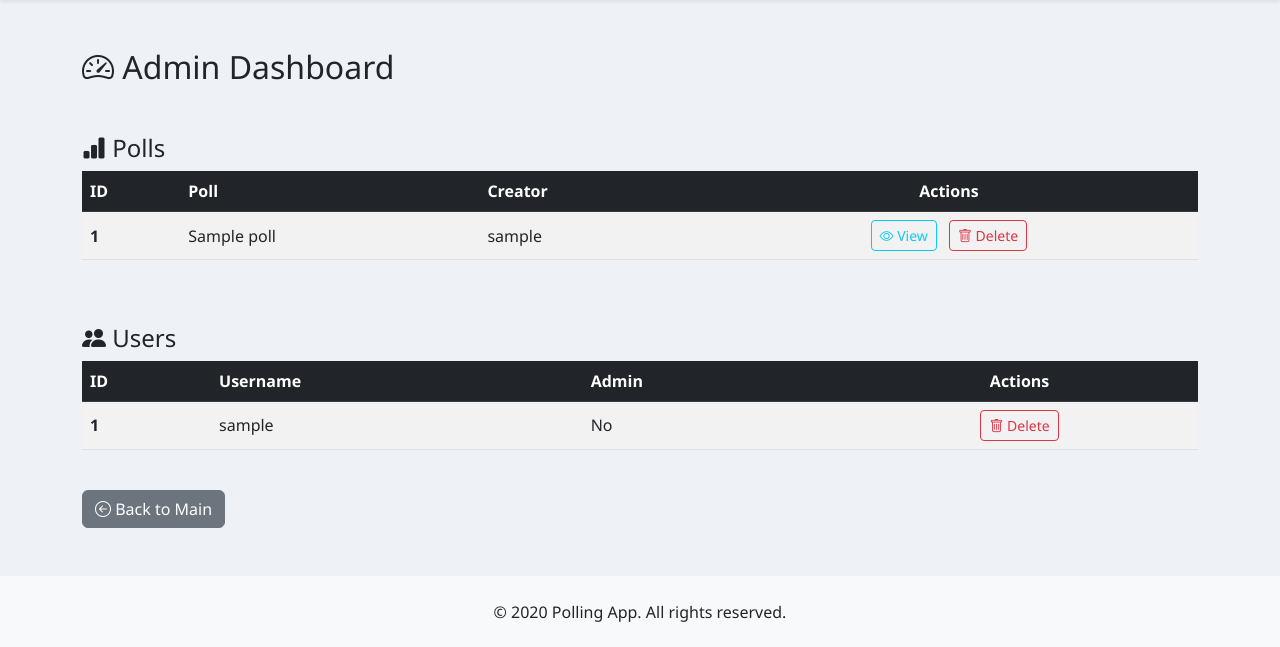
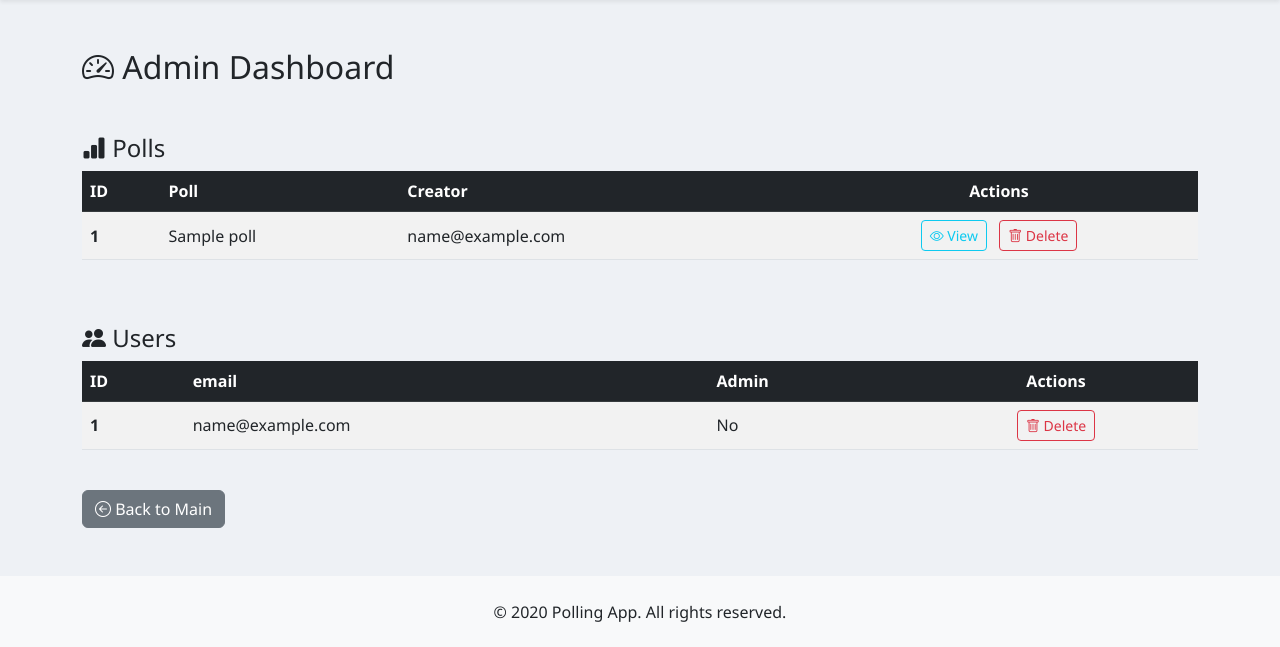
Before and after one commit to CVTPRN/pollAppToAWS, a Python web app: template templates/admin_dashboard.html in a window 1280 px wide. Shown: the part 56-703 px from the top of the page. Run offline with Jinja, Linux system fonts and the light colour scheme; the template is opened without the code that fills it: most values are stand-ins (such as "Sample title", 1, 10 or a date in 2020).

Commit message:
Update admin_dashboard.html

```diff
--- a/templates/admin_dashboard.html
+++ b/templates/admin_dashboard.html
@@ -100,7 +100,7 @@
                     <tr>
                         <th scope="row">{{ poll['id'] }}</th>
                         <td>{{ poll['poll'] }}</td>
-                        <td>{{ poll['creator_username'] }}</td>
+                        <td>{{ poll['creator_email'] }}</td>
                         <td class="text-center">
                             <a href="{{ url_for('polls', id=poll['id']) }}" class="btn btn-sm btn-outline-info me-2">
                                 <i class="bi bi-eye"></i> View
@@ -124,7 +124,7 @@
                 <thead class="table-dark">
                     <tr>
                         <th scope="col">ID</th>
-                        <th scope="col">Username</th>
+                        <th scope="col">email</th>
                         <th scope="col">Admin</th>
                         <th scope="col" class="text-center">Actions</th>
                     </tr>
@@ -133,7 +133,7 @@
                     {% for user in users %}
                     <tr>
                         <th scope="row">{{ user['id'] }}</th>
-                        <td>{{ user['username'] }}</td>
+                        <td>{{ user['email'] }}</td>
                         <td>{{ "Yes" if user['is_admin'] == 1 else "No" }}</td>
                         <td class="text-center">
                             <!-- Prevent the admin from deleting themselves -->
```
